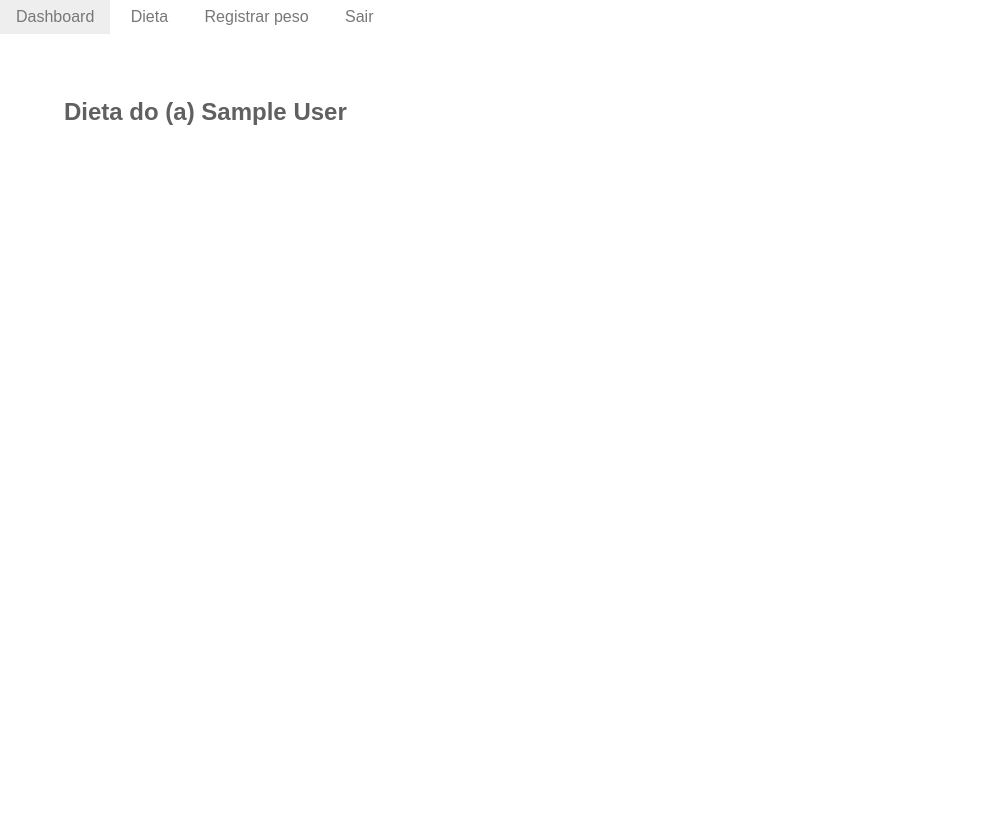
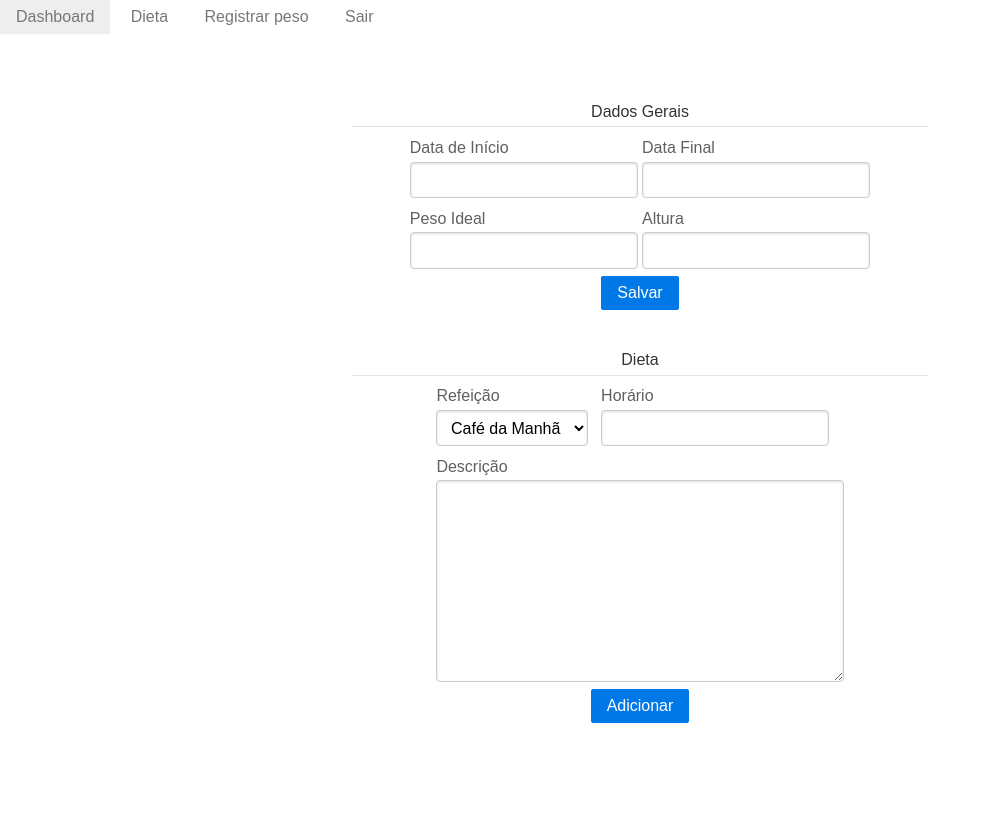
Before and after one commit to luisgteixeira/WebDieta, a Django app: page /dieta/ in a window 1280 px wide. Shown: the whole page, without its empty margins (0-991 px from the left). Before the commit the page ends 125 px from the top, so only its background shows below. Run offline with Django 3.2, Linux system fonts and the light colour scheme; the visitor is signed in with stand-in values (Sample User, id 1); data that the repository does not hold is empty; some libraries are stand-ins or nearby versions.

Commit message:
Tela de dieta construída

```diff
--- a/dieta/forms.py
+++ b/dieta/forms.py
@@ -1,13 +1,12 @@
-from django.contrib.admin.widgets import AdminDateWidget
 from django.core.exceptions import ValidationError
-from .models import Peso
+from .models import *
 from django import forms
 import datetime
 
 
 class FormularioPeso(forms.Form):
     peso = forms.FloatField(label='Peso')
-    data_pesagem = forms.DateField(label='Data da pesagem', widget=AdminDateWidget)
+    data_pesagem = forms.DateField(label='Data da pesagem')
 
     def clean_data_pesagem(self):
         data_pesagem = self.cleaned_data['data_pesagem']
@@ -15,10 +14,58 @@ class FormularioPeso(forms.Form):
             raise(ValidationError("Impossível selecionar uma data futura"))
         return(data_pesagem)
 
-    def save(self, user, commit=True):
+    def save(self, usuario, commit=True):
         peso = Peso.objects.create(
-            usuario_id=user.id,
+            usuario_id=usuario.id,
             peso=self.cleaned_data['peso'],
             data_pesagem=self.cleaned_data['data_pesagem']
         )
         return(peso)
+
+
+class FormularioInfo(forms.Form):
+    data_inicio = forms.DateField(label='Data de Início')
+    data_final = forms.DateField(label='Data Final')
+    peso_ideal = forms.FloatField(label='Peso Ideal')
+    altura = forms.FloatField(label='Altura')
+
+    def save(self, usuario, commit=True):
+        info = Info.objects.get(usuario_id=usuario.id)
+        if(info is None):
+            info = Info.objects.create(
+                usuario_id=usuario.id,
+                data_inicio=self.cleaned_data['data_inicio'],
+                data_final=self.cleaned_data['data_final'],
+                peso_ideal=self.cleaned_data['peso_ideal'],
+                altura=self.cleaned_data['altura']
+            )
+        else:
+            info = Info.objects.update(
+                data_inicio=self.cleaned_data['data_inicio'],
+                data_final=self.cleaned_data['data_final'],
+                peso_ideal=self.cleaned_data['peso_ideal'],
+                altura=self.cleaned_data['altura']
+            )
+        return(info)
+
+
+class FormularioRefeicao(forms.Form):
+    TIPOS_OPCOES = (
+        ('CAFE_MANHA', 'Café da Manhã'),
+        ('LANCHE', 'Lanche'),
+        ('ALMOCO', 'Almoço'),
+        ('JANTAR', 'Jantar'),
+        ('CEIA', 'Ceia'),
+    )
+    tipo = forms.ChoiceField(choices=TIPOS_OPCOES, label='Refeição')
+    horario = forms.TimeField(label='Horário')
+    descricao = forms.CharField(label='Descrição', widget=forms.Textarea)
+
+    def save(self, usuario, commit=True):
+        refeicao = Refeicao.objects.create(
+            usuario_id=usuario.id,
+            tipo=self.cleaned_data['tipo'],
+            horario=self.cleaned_data['horario'],
+            descricao=self.cleaned_data['descricao']
+        )
+        return(refeicao)
--- a/dieta/templates/dieta/dashboard.html
+++ b/dieta/templates/dieta/dashboard.html
@@ -12,6 +12,6 @@
 
   <h2>Olá, {{ user.first_name }} {{ user.last_name }}</h2>
 
-  <div id="chart-1" style="margin: 2%;">{{ output|safe }}</div>
+  <div id="chart-1" style="height:75vh;margin: 2%;">{{ output|safe }}</div>
 
 {% endblock %}
--- a/dieta/templates/dieta/dieta.html
+++ b/dieta/templates/dieta/dieta.html
@@ -1,5 +1,94 @@
 {% extends 'webdieta/base.html' %}
 
 {% block content %}
-    <h2>Dieta do (a) {{ user.first_name }} {{ user.last_name }}</h2>
+
+<style>
+.principal {
+  width:  50%;
+}
+</style>
+
+<div align='center'>
+
+  <div class="principal" >
+    <form id="info_form" class="pure-form pure-form-stacked" method="post" action="{% url 'dieta' %}">
+      <legend>Dados Gerais</legend>
+      {% csrf_token %}
+
+      <table>
+          <tr>
+            <td>
+              <label>{{ form_info.data_inicio.label }}</label>
+              {{ form_info.data_inicio }}
+            </td>
+            <td>
+              <label>{{ form_info.data_final.label }}</label>
+              {{ form_info.data_final }}
+            </td>
+          </tr>
+          <tr>
+            <td>
+              <label>{{ form_info.peso_ideal.label }}</label>
+              {{ form_info.peso_ideal }}
+            </td>
+            <td>
+              <label>{{ form_info.altura.label }}</label>
+              {{ form_info.altura }}
+            </td>
+          </tr>
+       </table>
+
+       <input class="pure-button pure-button-primary" type="submit" value="Salvar" />
+
+     </form>
+
+  </div>
+  </br></br>
+  <div class="principal" >
+    <form id="refeicao_form" class="pure-form pure-form-stacked" method="post" action="{% url 'dieta' %}">
+      <legend>Dieta</legend>
+      {% csrf_token %}
+
+      <table>
+          <tr>
+            <td>
+              <label>{{ form_refeicao.tipo.label }}</label>
+              {{ form_refeicao.tipo }}
+            </td>
+            <td>
+              <label>{{ form_refeicao.horario.label }}</label>
+              {{ form_refeicao.horario }}
+            </td>
+          </tr>
+          <tr>
+            <td colspan="2">
+              <label>{{ form_refeicao.descricao.label }}</label>
+              {{ form_refeicao.descricao }}
+            </td>
+          </tr>
+       </table>
+
+       <input class="pure-button pure-button-primary" type="submit" value="Adicionar" />
+
+     </form>
+
+  </div>
+  </br></br>
+  <div align='left' class="principal" >
+    {% for refeicao in refeicoes %}
+
+      <table class="pure-table pure-table-horizontal" style="width:100%">
+        <thead>
+            <tr><th>{{ refeicao.horario }} - {{ refeicao.tipo }}</th></tr>
+        </thead>
+        <tbody>
+            <tr><td>{{ refeicao.descricao }}</td></tr>
+        </tbody>
+      </table>
+      </br>
+
+    {% endfor %}
+  </div>
+
+</div>
 {% endblock %}
--- a/dieta/urls.py
+++ b/dieta/urls.py
@@ -2,7 +2,7 @@ from django.urls import path
 from . import views
 
 urlpatterns = [
-    path('dieta/', views.dieta),
+    path('dieta/', views.dieta, name='dieta'),
     path('registrar-peso/', views.registrarPeso, name="registrarPeso"),
-    path('dashboard/', views.dashboard)
+    path('dashboard/', views.dashboard, name='dashboard')
 ]
--- a/dieta/views.py
+++ b/dieta/views.py
@@ -4,13 +4,39 @@ from django.contrib.auth import authenticate
 from .fusioncharts import FusionCharts
 from django.http import HttpResponse
 from collections import OrderedDict
-from .forms import FormularioPeso
-from dieta.models import *
+from .models import *
+from .forms import *
 import datetime
 
 @login_required(login_url='/login/')
 def dieta(request):
-    return(render(request, 'dieta/dieta.html'))
+
+    form_refeicao = FormularioRefeicao()
+    refeicoes = Refeicao.objects.filter(usuario_id=request.user.id).order_by('horario')
+
+    if(request.method == 'POST'):
+        if('data_inicio' in request.POST.keys()):
+            form_info = FormularioInfo(request.POST)
+            if(form_info.is_valid()):
+                form_info.save(request.user)
+
+        elif('tipo' in request.POST.keys()):
+            form_refeicao = FormularioRefeicao(request.POST)
+            if(form_refeicao.is_valid()):
+                form_refeicao.save(request.user)
+                return(redirect('dieta'))
+
+    else:
+        try:
+            info = Info.objects.get(usuario_id=request.user.id)
+            inicial = {'data_inicio': info.data_inicio, 'data_final': info.data_final, 'peso_ideal': info.peso_ideal, 'altura': info.altura}
+        except Exception as e:
+            inicial = {}
+
+        form_info = FormularioInfo(initial=inicial)
+
+    return(render(request, 'dieta/dieta.html', {'form_info': form_info, 'form_refeicao': form_refeicao, 'refeicoes': refeicoes}))
+
 
 @login_required(login_url='/login/')
 def registrarPeso(request):
--- a/webdieta/templates/webdieta/base.html
+++ b/webdieta/templates/webdieta/base.html
@@ -25,7 +25,7 @@
     </ul>
     </div>
 
-    <div class="container" style="height:75vh;margin:5%;">
+    <div class="container" style="margin:5%;">
       {% block content %}
       {% endblock %}
     </div>
```
